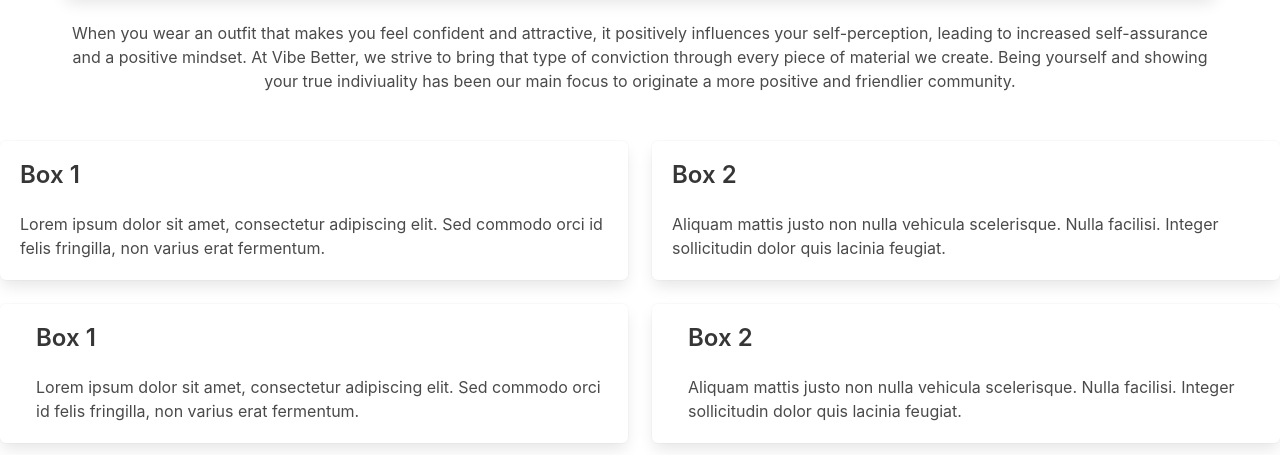
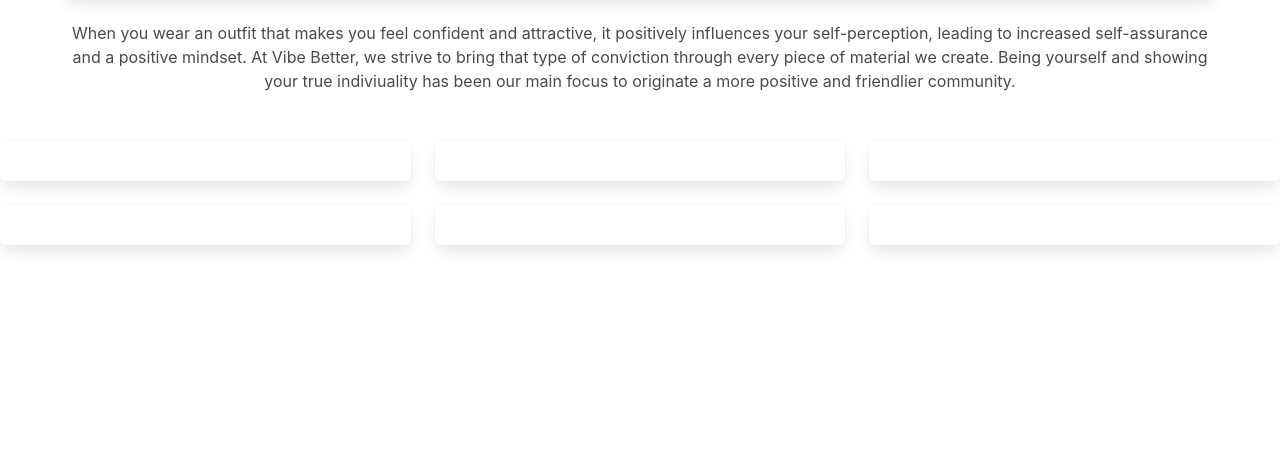
Before and after one commit to antman1997/VibeBetter, a plain HTML site: page index.html in a window 1280 px wide. Shown: the part 345-800 px from the top of the page. Drawn offline with nearby package versions, Linux system fonts and the light colour scheme.

Commit message:
updated columns and added logo pics to folder

```diff
--- a/index.html
+++ b/index.html
@@ -65,69 +65,39 @@
     </section>
 
     <!--this section will display our images of our clothing-->
-    <section class="section2">
-      <div class="container2">
-        <div class="columns">
-          <div class="column">
+    <div class="columns is-multiline">
+      <div class="column is-4">
         <div class="box">
-              <article class="media">
-                <div class="media-content">
-                  <div class="content">
-                    <h1 class="title is-4">Box 1</h1>
-                    <p>Lorem ipsum dolor sit amet, consectetur adipiscing elit. Sed commodo orci id felis fringilla, non varius erat fermentum.</p>
+          <!-- Content for box 1 -->
         </div>
       </div>
-              </article>
+      <div class="column is-4">
+        <div class="box">
+          <!-- Content for box 2 -->
         </div>
       </div>
-
-          <div class="column">
+      <div class="column is-4">
         <div class="box">
-              <article class="media">
-                <div class="media-content">
-                  <div class="content">
-                    <h1 class="title is-4">Box 2</h1>
-                    <p>Aliquam mattis justo non nulla vehicula scelerisque. Nulla facilisi. Integer sollicitudin dolor quis lacinia feugiat.</p>
+          <!-- Content for box 3 -->
         </div>
       </div>
-              </article>
+      <div class="column is-4">
+        <div class="box">
+          <!-- Content for box 4 -->
         </div>
       </div>
-        </div>
-        <div class="columns">
-          <div class="column">
+      <div class="column is-4">
         <div class="box">
-              <article class="media">
-                <div class="media-left">
-                </div>
-                <div class="media-content">
-                  <div class="content">
-                    <h1 class="title is-4">Box 1</h1>
-                    <p>Lorem ipsum dolor sit amet, consectetur adipiscing elit. Sed commodo orci id felis fringilla, non varius erat fermentum.</p>
+          <!-- Content for box 5 -->
         </div>
       </div>
-              </article>
-            </div>
-          </div>
-
-          <div class="column">
+      <div class="column is-4">
         <div class="box">
-              <article class="media">
-                <div class="media-left">
-                </div>
-                <div class="media-content">
-                  <div class="content">
-                    <h1 class="title is-4">Box 2</h1>
-                    <p>Aliquam mattis justo non nulla vehicula scelerisque. Nulla facilisi. Integer sollicitudin dolor quis lacinia feugiat.</p>
-                  </div>
-                </div>
-              </article>
+          <!-- Content for box 6 -->
         </div>
       </div>
     </div>
 
-      </div>
-    </section>
 </body>
 
 </html>
```
Also changed, not shown: Vibe Better logos/VB brand.jpg (added), Vibe Better logos/VB logo.jpg (added), 1 other file. Lines whose indentation alone changed are shown as unchanged.
